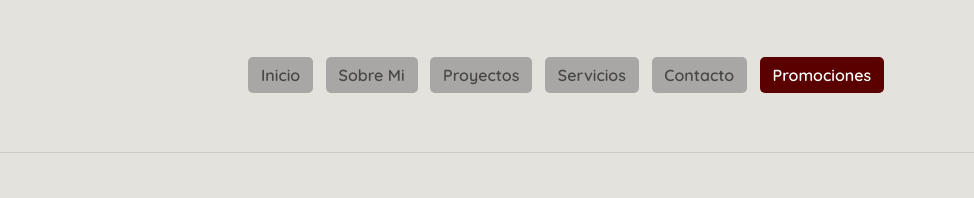
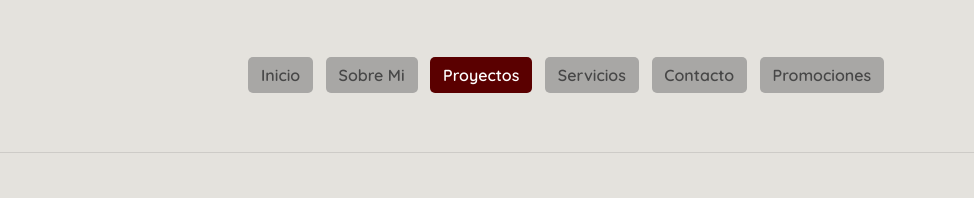
Before and after one commit to Carolina15-05/AnsDesing, a plain HTML site: page proyectos.html in a window 1280 px wide. Shown: the top 198 px of the page, 306-1280 px from the left. Drawn offline with Linux system fonts and the light colour scheme.

Commit message:
Set 'Proyectos' as active in navigation
Updated the 'Proyectos' page to set it as active in the navigation.

```diff
--- a/proyectos.html
+++ b/proyectos.html
@@ -16,10 +16,10 @@
     <ul class="nav-links">
           <li><a href="index.html">Inicio</a></li>
           <li><a href="sobre-mi.html">Sobre Mi</a></li>
-          <li><a href="proyectos.html">Proyectos</a></li>
+          <li><a href="proyectos.html" class="active">Proyectos</a></li>
           <li><a href="servicios.html">Servicios</a></li>
           <li><a href="contacto.html">Contacto</a></li>
-          <li><a href="promociones.html" class="active">Promociones</a></li>
+          <li><a href="promociones.html">Promociones</a></li>
         </ul>
       </nav>
     </div>
```
